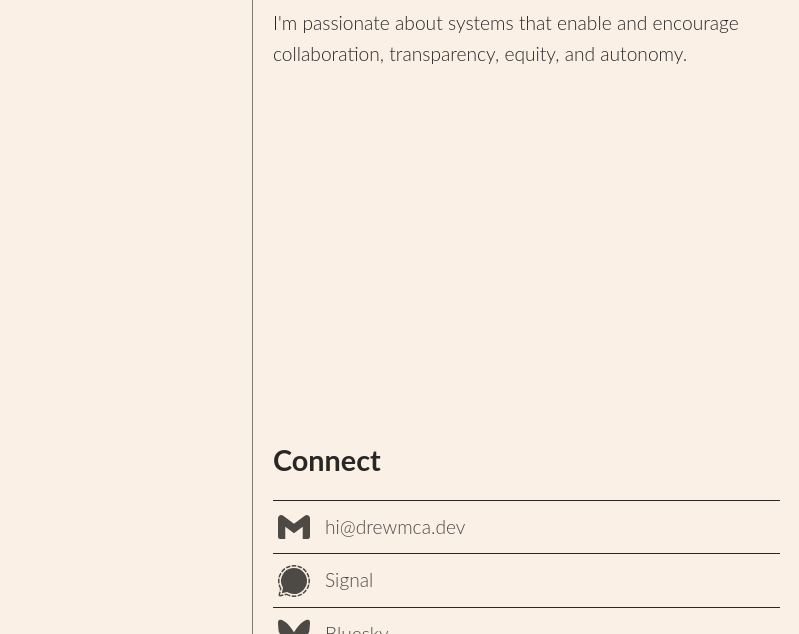
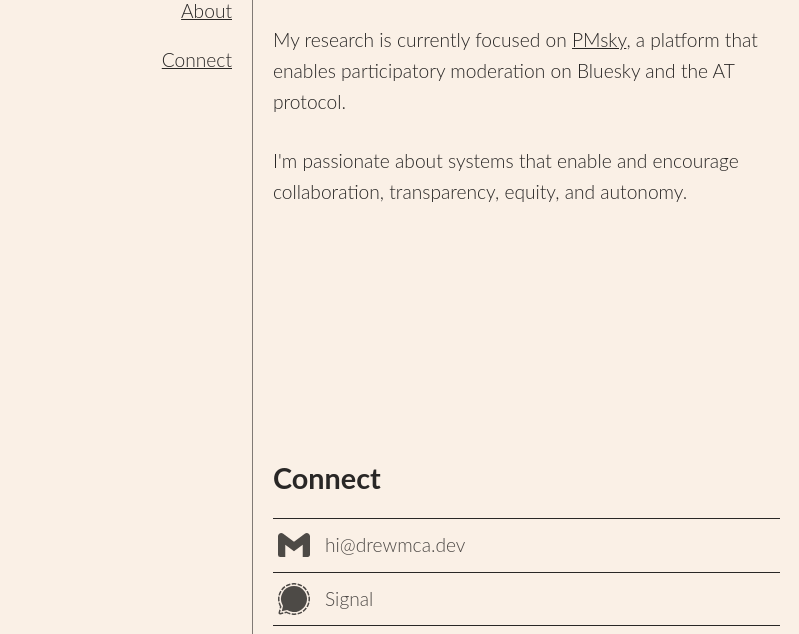
Before and after one commit to DrewMcArthur/drewmca.dev, an Astro site: page / in a window 1280 px wide. Shown: the part 411-1045 px from the top of the page, without its empty margins (224-1023 px from the left). Built offline with nearby package versions, Linux system fonts and the light colour scheme; Astro itself is replaced by a stand-in of ours.

Commit message:
alignment

```diff
--- a/src/styles/main.css
+++ b/src/styles/main.css
@@ -78,7 +78,7 @@
 
 .header-content {
   display: flex;
-  flex-direction: row;
+  flex-direction: row-reverse;
   width: 100%;
 }
 
@@ -133,10 +133,17 @@
   margin: 3vh 0;
   border-right: 1px solid var(--color3);
   transition: transform 0.3s ease;
+  position: relative;
 }
 
 header {
   position: fixed;
+  height: 100vh;
+  display: flex;
+  flex-direction: column;
+  justify-content: center;
+  text-align: right;
+  width: 200px;
 }
 
 /* Section header styles */
@@ -156,6 +163,7 @@
 .section-headers>a {
   width: 100%;
   padding: .5em 0;
+  text-align: right;
 }
 
 
@@ -201,6 +209,7 @@
   min-height: 95vh;
   display: flex;
   flex-direction: column;
+  justify-content: center;
 }
 
 #about>p {
@@ -329,6 +338,8 @@
     padding: 2vh 0;
     position: sticky;
     border-bottom: 1px solid var(--main-color);
+    width: unset;
+    height: unset;
   }
 
   .section-headers {
@@ -362,6 +373,7 @@
   .header-content {
     position: relative;
     z-index: 100;
+    flex-direction: row;
   }
 
   .header-title {
```
